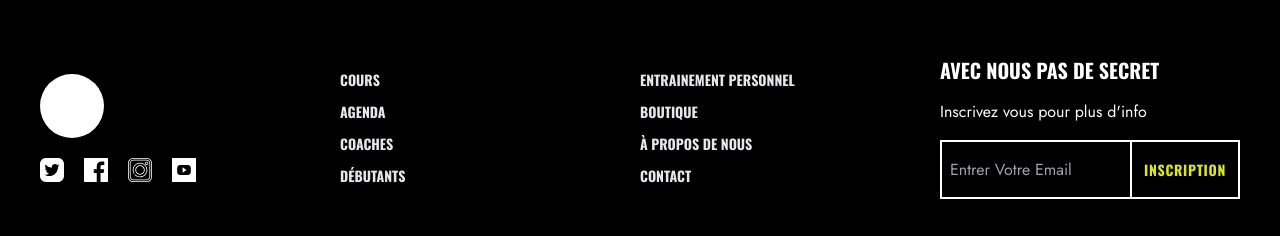
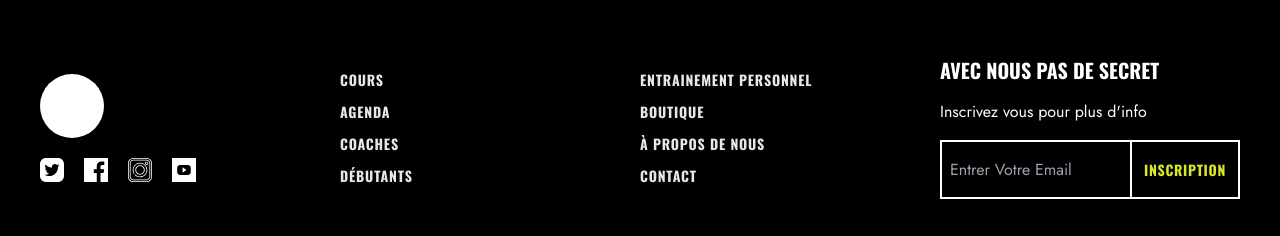
Before and after one commit to Rozey17/next-auth, a Next.js app: page /gym in a window 1280 px wide. Shown: the part 7406-7642 px from the top of the page. Built offline with nearby package versions, Linux system fonts and the light colour scheme; what tailwindcss-ripple would draw is missing.

Commit message:
chore:wip

```diff
--- a/pages/gym.tsx
+++ b/pages/gym.tsx
@@ -1178,7 +1178,7 @@ const GymPage = () => {
               </a>
             </div>
           </div>
-          <div className="">
+          <div className="tracking-wider">
             <ul className="space-y-3">
               <li className=" title">
                 <a href="#">cours</a>
@@ -1195,7 +1195,7 @@ const GymPage = () => {
               </li>
             </ul>
           </div>
-          <div className="">
+          <div className="tracking-wider">
             <ul className="space-y-3">
               <li className=" title">
                 <a href="#">entrainement personnel</a>
```
